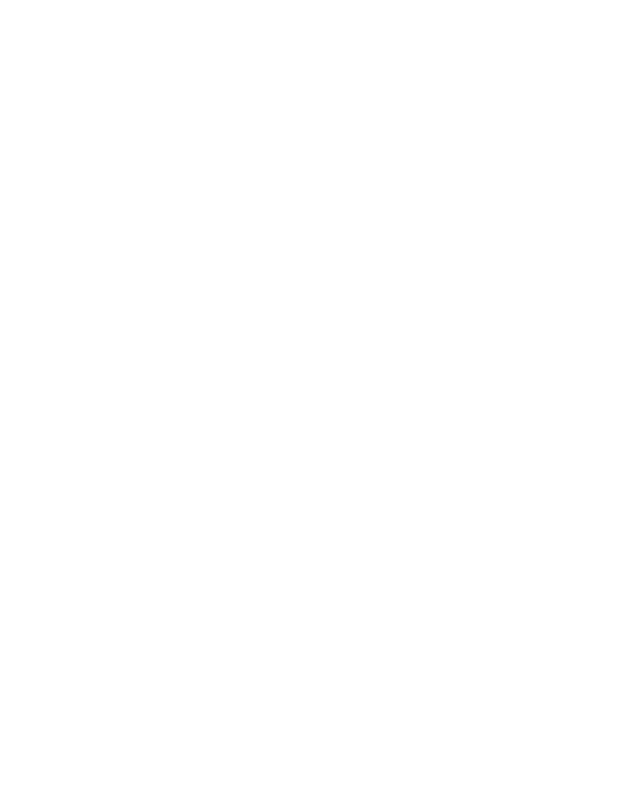
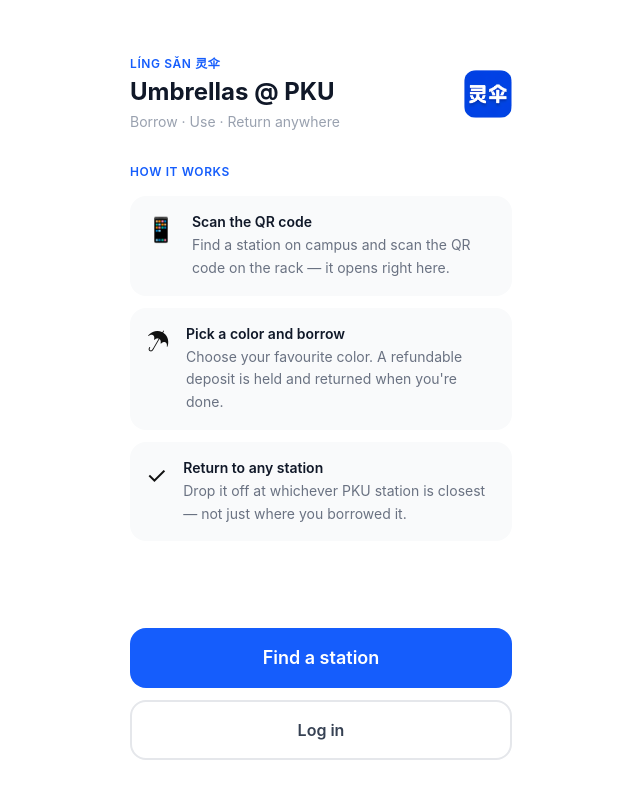
Before and after one commit to bhaeberlin/pku-umbrella, a Next.js app: page / in a window 1280 px wide. Before the commit this address had no page. Shown: the whole page, without its empty margins (319-959 px from the left). Built offline with nearby package versions, Linux system fonts and the light colour scheme; no server answers.

Commit message:
Add landing page and stations list
Root URL now shows a proper landing page with how-it-works steps,
active rental card for logged-in users, and a link to /stations.
/stations lists all stations with live availability.

Co-Authored-By: Claude Sonnet 4.6 <noreply@anthropic.com>

```diff
--- a/app/page.tsx
+++ b/app/page.tsx
@@ -1,6 +1,122 @@
-import { redirect } from 'next/navigation'
+import Link from 'next/link'
+import { createServerSupabaseClient } from '@/lib/supabase-server'
+import { COLORS } from '@/lib/colors'
+import type { RentalWithDetails } from '@/lib/types'
 
-// Root redirects to the library demo station — useful for dev and demo
-export default function Home() {
-  redirect('/station/PKU-LIB-01')
+export default async function HomePage() {
+  const supabase = await createServerSupabaseClient()
+  const { data: { user } } = await supabase.auth.getUser()
+
+  let activeRental: RentalWithDetails | null = null
+
+  if (user) {
+    const { data } = await supabase
+      .from('rentals')
+      .select(`
+        *,
+        umbrella:umbrellas(*),
+        borrow_station:stations!rentals_borrow_station_id_fkey(*),
+        return_station:stations!rentals_return_station_id_fkey(*)
+      `)
+      .eq('user_id', user.id)
+      .eq('status', 'active')
+      .maybeSingle()
+    if (data) activeRental = data as RentalWithDetails
+  }
+
+  return (
+    <div className="flex flex-col min-h-dvh px-6">
+
+      {/* Header */}
+      <div className="pt-14 pb-8 flex items-center justify-between">
+        <div>
+          <p className="text-xs text-blue-600 font-semibold uppercase tracking-wider mb-1">Líng Sǎn 灵伞</p>
+          <h1 className="text-2xl font-bold text-gray-900">Umbrellas @ PKU</h1>
+          <p className="text-sm text-gray-400 mt-1">Borrow · Use · Return anywhere</p>
+        </div>
+        <img src="/logo.png" alt="Líng Sǎn 灵伞" className="w-12 h-12 rounded-xl flex-shrink-0" />
+      </div>
+
+      {/* Active rental card — only shown when logged in with active rental */}
+      {activeRental && <ActiveRentalCard rental={activeRental} />}
+
+      {/* How it works */}
+      <div className="mb-8">
+        <p className="text-xs text-blue-600 font-semibold uppercase tracking-wider mb-4">How it works</p>
+        <div className="space-y-3">
+          <Step
+            icon="📱"
+            title="Scan the QR code"
+            desc="Find a station on campus and scan the QR code on the rack — it opens right here."
+          />
+          <Step
+            icon="☂"
+            title="Pick a color and borrow"
+            desc="Choose your favourite color. A refundable deposit is held and returned when you're done."
+          />
+          <Step
+            icon="✓"
+            title="Return to any station"
+            desc="Drop it off at whichever PKU station is closest — not just where you borrowed it."
+          />
+        </div>
+      </div>
+
+      <div className="flex-1" />
+
+      {/* CTAs */}
+      <div className="pb-10 space-y-3">
+        <Link
+          href="/stations"
+          className="block w-full py-4 rounded-2xl bg-blue-600 text-white font-semibold text-center text-lg active:scale-[0.98] transition-transform"
+        >
+          Find a station
+        </Link>
+        {!user && (
+          <Link
+            href="/login"
+            className="block w-full py-4 rounded-2xl border-2 border-gray-200 text-gray-700 font-semibold text-center active:scale-[0.98] transition-transform"
+          >
+            Log in
+          </Link>
+        )}
+      </div>
+    </div>
+  )
 }
+
+function ActiveRentalCard({ rental }: { rental: RentalWithDetails }) {
+  const colorInfo = COLORS[rental.umbrella.color] ?? COLORS.black
+  const umbrellaShort = rental.umbrella_id.slice(-4).toUpperCase()
+  const elapsed = Math.floor((Date.now() - new Date(rental.borrowed_at).getTime()) / 60000)
+  const elapsedText = elapsed < 60
+    ? `${elapsed}m ago`
+    : `${Math.floor(elapsed / 60)}h ${elapsed % 60}m ago`
+
+  return (
+    <Link href={`/rental/${rental.id}`} className="block mb-8">
+      <div className="bg-amber-50 border border-amber-200 rounded-2xl p-4 active:opacity-80 transition-opacity">
+        <p className="text-xs text-amber-700 font-semibold uppercase tracking-wider mb-3">Active rental</p>
+        <div className="flex items-center gap-2 mb-1">
+          <div className={`w-4 h-4 rounded-full ${colorInfo.bg}`} />
+          <span className="font-semibold text-gray-800">#{umbrellaShort} · {colorInfo.label}</span>
+          <span className="ml-auto text-sm text-gray-400">{elapsedText}</span>
+        </div>
+        <p className="text-sm text-gray-500">{rental.borrow_station.name}</p>
+        <p className="text-sm text-blue-600 font-medium mt-3">View rental →</p>
+      </div>
+    </Link>
+  )
+}
+
+function Step({ icon, title, desc }: { icon: string; title: string; desc: string }) {
+  return (
+    <div className="flex gap-4 bg-gray-50 rounded-2xl p-4">
+      <span className="text-2xl mt-0.5 flex-shrink-0">{icon}</span>
+      <div>
+        <p className="font-semibold text-gray-900 text-sm">{title}</p>
+        <p className="text-gray-500 text-sm mt-0.5 leading-relaxed">{desc}</p>
+      </div>
+    </div>
+  )
+}
--- /dev/null
+++ b/app/stations/page.tsx
@@ -0,0 +1,50 @@
+import Link from 'next/link'
+import { createServerSupabaseClient } from '@/lib/supabase-server'
+
+export default async function StationsPage() {
+  const supabase = await createServerSupabaseClient()
+  const { data: stations } = await supabase
+    .from('stations')
+    .select('*')
+    .order('name')
+
+  return (
+    <div className="flex flex-col min-h-dvh">
+
+      {/* Header */}
+      <div className="px-6 pt-12 pb-5 border-b border-gray-100">
+        <Link href="/" className="text-sm text-gray-400 mb-3 block active:opacity-60">← Back</Link>
+        <p className="text-xs text-blue-600 font-semibold uppercase tracking-wider mb-1">Líng Sǎn 灵伞</p>
+        <h1 className="text-xl font-bold text-gray-900">All stations</h1>
+      </div>
+
+      <div className="flex-1 px-6 pt-6 pb-10">
+        {(stations ?? []).length === 0 ? (
+          <p className="text-gray-400 text-sm text-center mt-12">No stations found.</p>
+        ) : (
+          <div className="space-y-2">
+            {(stations ?? []).map(s => (
+              <Link
+                key={s.id}
+                href={`/station/${s.id}`}
+                className="flex items-center justify-between px-4 py-3.5 rounded-2xl border border-gray-200 active:bg-gray-50 transition-colors"
+              >
+                <div className="min-w-0 pr-3">
+                  <p className="font-medium text-gray-800 text-sm">{s.name}</p>
+                  {s.description && (
+                    <p className="text-xs text-gray-400 mt-0.5 truncate">{s.description}</p>
+                  )}
+                </div>
+                <span className={`flex-shrink-0 text-xs font-semibold px-2.5 py-1 rounded-full ${
+                  s.available > 0 ? 'bg-green-100 text-green-700' : 'bg-red-100 text-red-600'
+                }`}>
+                  {s.available > 0 ? `${s.available} free` : 'Empty'}
+                </span>
+              </Link>
+            ))}
+          </div>
+        )}
+      </div>
+    </div>
+  )
+}
```
